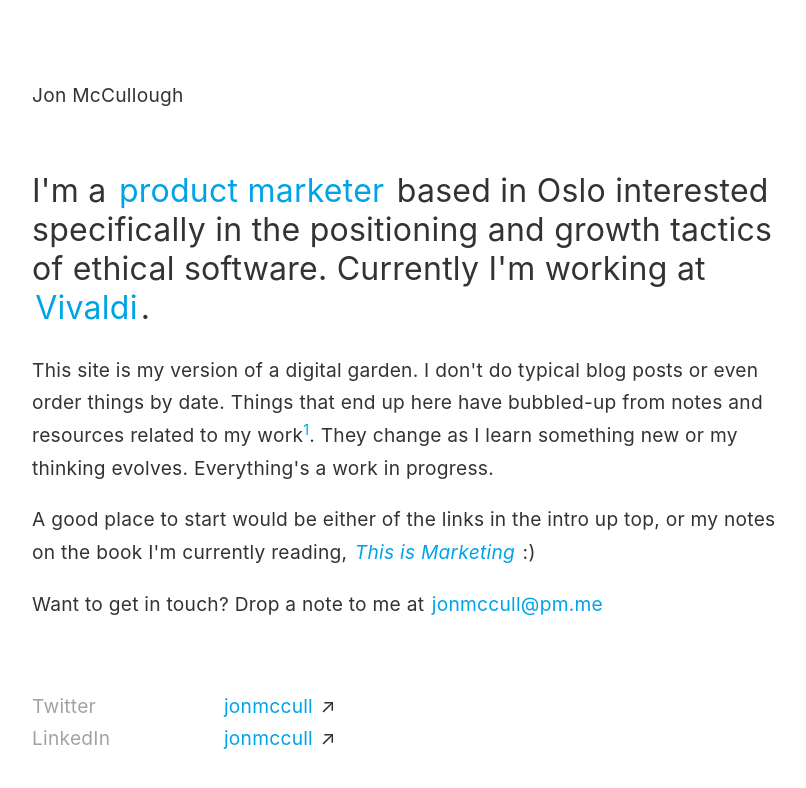
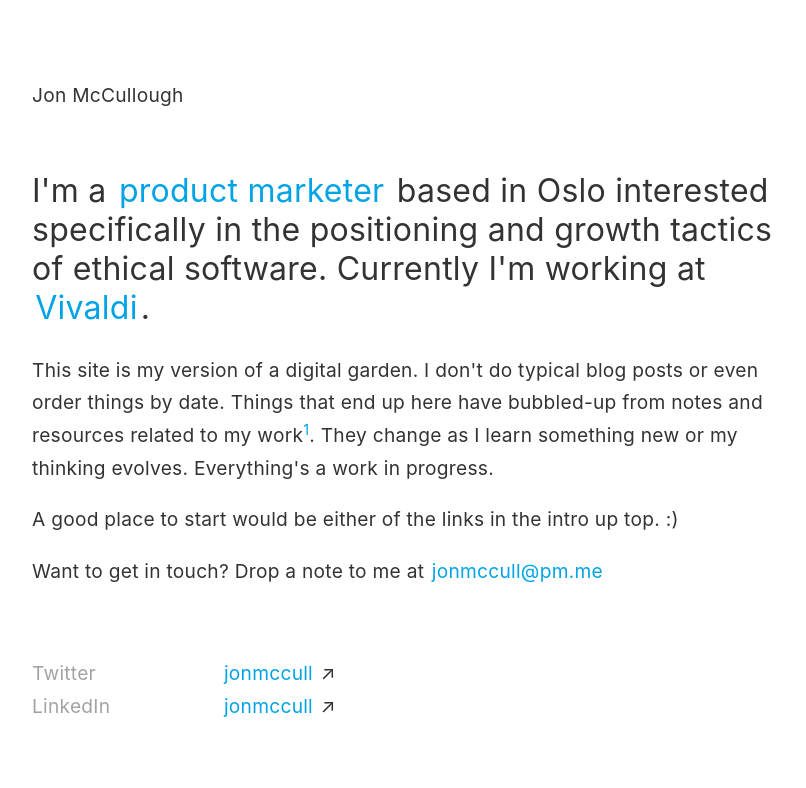
Before and after one commit to jonmccull/digital-garden, a Jekyll site: the page built from _pages/index-page.md, in a window 1280 px wide. Shown: the top 788 px of the page, without its empty margins (228-1034 px from the left). Built offline with Jekyll 4.4.1, drawn with Linux system fonts in a browser that asks for light colours.

Commit message:
Remove small text from index
Signed-off-by: Jon McCullough <jonmccull@pm.me>

```diff
--- a/_pages/index-page.md
+++ b/_pages/index-page.md
@@ -11,7 +11,7 @@
   <p class="hero-title" style="padding-top: 20px;">I'm a <a class="internal-link" href="/product-marketing/">product marketer</a> based in Oslo interested specifically in the positioning and growth tactics of ethical software. Currently I'm working at <a class="internal-link" href="/vivaldi/">Vivaldi</a>.</p>
 
   <p>This site is my version of a digital garden. I don't do typical blog posts or even order things by date. Things that end up here have bubbled-up from notes and resources related to my work<input type="checkbox" id="cb7" /><label for="cb7"><sup></sup></label><span><span class="footnote-inner">I should probably expand on this, but let's just say I'm a big [[Roam]] fan. The "networked thought" approach to note-taking has been a game-changer for me. The workflow of referencing, bi-directional linking and ever-evolving notes in Roam was a big inspiration for this site.</span></span>. They change as I learn something new or my thinking evolves. Everything's a work in progress.</p>
-  <p>A good place to start would be either of the links in the intro up top, or my notes on the book I'm currently reading, <em><a class="internal-link" href="/book/this-is-marketing/">This is Marketing</a></em> :)</p>
+  <p>A good place to start would be either of the links in the intro up top. :)</p>
 
   <p>Want to get in touch? Drop a note to me at <a href="mailto:jonmccull@pm.me?subject=Hey there">jonmccull@pm.me</a></p>
 </div>
```
Also changed, not shown: 1 other file.
